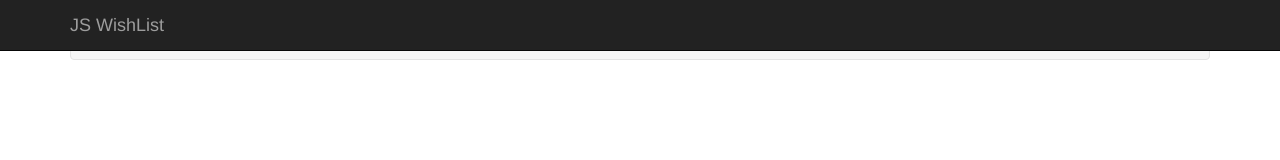
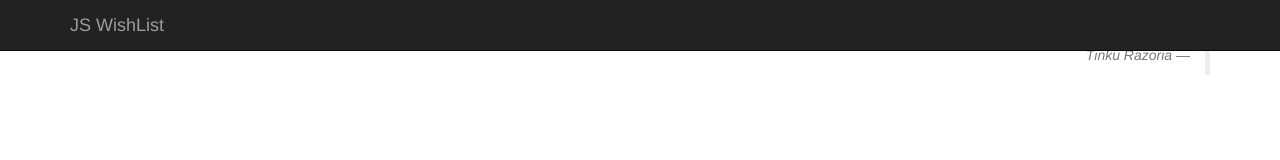
Before and after one commit to jeppestaerk/wishlist, an Angular app: page / in a window 1280 px wide. Shown: the top 160 px of the page. Built offline with nearby package versions, Linux system fonts and the light colour scheme.

Commit message:
quote update

```diff
--- a/src/app/app.component.html
+++ b/src/app/app.component.html
@@ -10,9 +10,10 @@
 <div class="container">
 <div class="row">
   <div class="col-md-12">
-    <div class="well">
-      Some gift are big. Others are small. But the ones that come from the heart are the best gifts of all.
-    </div>
+    <blockquote class="blockquote-reverse">
+      <p>Some gift are big. Others are small. But the ones that come from the heart are the best gifts of all.</p>
+      <footer><cite title="Source Title">Tinku Razoria</cite></footer>
+    </blockquote>
   </div>
 </div>
 </div>
```
